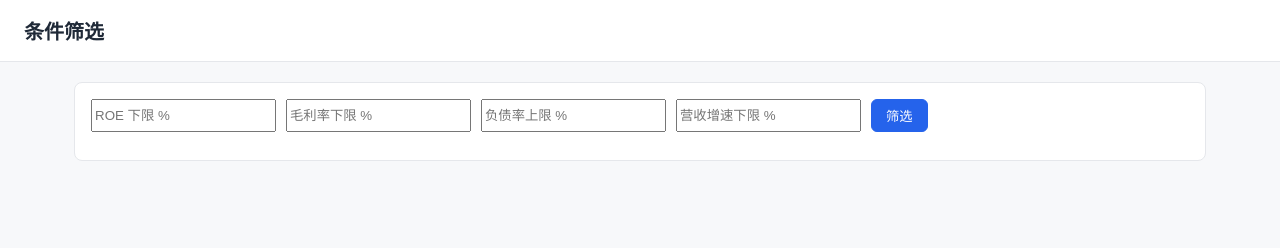
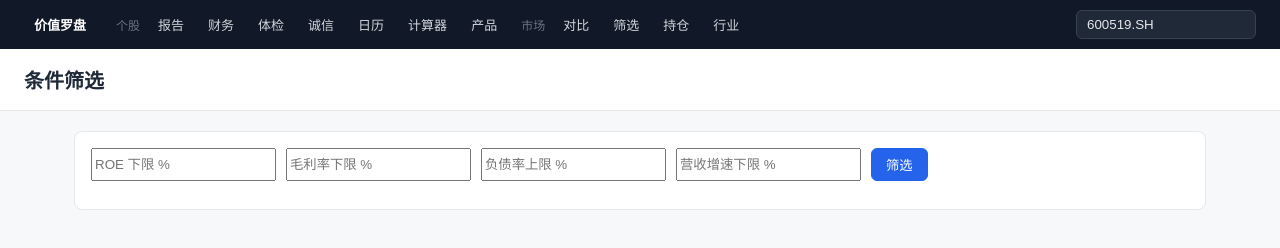
Before and after one commit to xiaoRuMiLi/value-compass, a plain HTML site: page pages/screener.html in a window 1280 px wide. Drawn offline with Linux system fonts and the light colour scheme; no server answers.

Commit message:
feat: 全局导航栏 + 首页（页面串联）

```diff
--- a/pages/screener.html
+++ b/pages/screener.html
@@ -5,6 +5,7 @@
   <meta name="viewport" content="width=device-width, initial-scale=1.0">
   <title>value-compass · 筛选</title>
   <link rel="stylesheet" href="/static/css/base.css">
+  <script src="/static/js/nav.js" defer></script>
 </head>
 <body>
   <header class="topbar"><h1>条件筛选</h1></header>
--- a/pages/static/css/base.css
+++ b/pages/static/css/base.css
@@ -107,3 +107,62 @@ td:first-child {
 .scroll {
   overflow-x: auto;
 }
+
+.topnav {
+  display: flex;
+  align-items: center;
+  gap: 14px;
+  padding: 10px 24px;
+  background: #111827;
+  color: #e5e7eb;
+  flex-wrap: wrap;
+}
+
+.topnav .brand {
+  color: #fff;
+  font-weight: 600;
+  text-decoration: none;
+  margin-right: 6px;
+}
+
+.topnav .nav-group {
+  display: flex;
+  align-items: center;
+  gap: 4px;
+}
+
+.topnav .nav-label {
+  color: #6b7280;
+  font-size: 12px;
+  margin-right: 4px;
+}
+
+.topnav a {
+  color: #d1d5db;
+  text-decoration: none;
+  font-size: 13px;
+  padding: 5px 10px;
+  border-radius: 6px;
+}
+
+.topnav a:hover {
+  background: #1f2937;
+}
+
+.topnav a.active {
+  background: #2563eb;
+  color: #fff;
+}
+
+.nav-search {
+  margin-left: auto;
+}
+
+.nav-search input {
+  padding: 6px 10px;
+  border-radius: 6px;
+  border: 1px solid #374151;
+  background: #1f2937;
+  color: #e5e7eb;
+  width: 180px;
+}
--- /dev/null
+++ b/pages/static/js/nav.js
@@ -0,0 +1,81 @@
+(function () {
+  const SYMBOL_PAGES = [
+    ["/report", "报告"],
+    ["/financials", "财务"],
+    ["/review", "体检"],
+    ["/integrity", "诚信"],
+    ["/calendar", "日历"],
+    ["/calculator", "计算器"],
+    ["/products", "产品"],
+  ];
+  const GLOBAL_PAGES = [
+    ["/compare", "对比"],
+    ["/screener", "筛选"],
+    ["/holders", "持仓"],
+    ["/industry", "行业"],
+  ];
+
+  function normalize(code) {
+    const value = (code || "").trim().toUpperCase();
+    if (value.includes(".")) return value;
+    if (/^\d{6}$/.test(value)) {
+      if (value[0] === "6") return `${value}.SH`;
+      if ("03".includes(value[0])) return `${value}.SZ`;
+      if ("48".includes(value[0])) return `${value}.BJ`;
+    }
+    if (/^\d{1,5}$/.test(value)) return `${value.padStart(5, "0")}.HK`;
+    if (/^[A-Z]+$/.test(value)) return `${value}.US`;
+    return value;
+  }
+
+  const symbol = normalize(new URLSearchParams(location.search).get("symbol") || "600519");
+  const currentPath = location.pathname;
+
+  const nav = document.createElement("nav");
+  nav.className = "topnav";
+
+  const brand = document.createElement("a");
+  brand.className = "brand";
+  brand.href = "/";
+  brand.textContent = "价值罗盘";
+  nav.appendChild(brand);
+
+  const symbolGroup = document.createElement("span");
+  symbolGroup.className = "nav-group";
+  symbolGroup.appendChild(Object.assign(document.createElement("span"), { className: "nav-label", textContent: "个股" }));
+  for (const [path, name] of SYMBOL_PAGES) {
+    const link = document.createElement("a");
+    link.href = `${path}?symbol=${encodeURIComponent(symbol)}`;
+    link.textContent = name;
+    if (currentPath === path) link.className = "active";
+    symbolGroup.appendChild(link);
+  }
+  nav.appendChild(symbolGroup);
+
+  const globalGroup = document.createElement("span");
+  globalGroup.className = "nav-group";
+  globalGroup.appendChild(Object.assign(document.createElement("span"), { className: "nav-label", textContent: "市场" }));
+  for (const [path, name] of GLOBAL_PAGES) {
+    const link = document.createElement("a");
+    link.href = path;
+    link.textContent = name;
+    if (currentPath === path) link.className = "active";
+    globalGroup.appendChild(link);
+  }
+  nav.appendChild(globalGroup);
+
+  const form = document.createElement("form");
+  form.className = "nav-search";
+  const input = document.createElement("input");
+  input.placeholder = "代码 600519 / 00700 / BABA";
+  input.value = symbol;
+  form.appendChild(input);
+  form.addEventListener("submit", (event) => {
+    event.preventDefault();
+    const target = normalize(input.value);
+    if (target) location.href = `/report?symbol=${encodeURIComponent(target)}`;
+  });
+  nav.appendChild(form);
+
+  document.body.prepend(nav);
+})();
```
Also changed, not shown: pages/calculator.html (+1 -0 lines), pages/calendar.html (+1 -0 lines), pages/compare.html (+1 -0 lines), pages/financials.html (+1 -0 lines), pages/holders.html (+1 -0 lines), pages/index.html (added, +23 -0 lines), pages/industry.html (+1 -0 lines), pages/integrity.html (+1 -0 lines), pages/products.html (+1 -0 lines), pages/report.html (+2 -0 lines), pages/review.html (+1 -0 lines), pages/static/css/home.css (added, +51 -0 lines), pages/static/js/home.js (added, +55 -0 lines), 1 other file.
